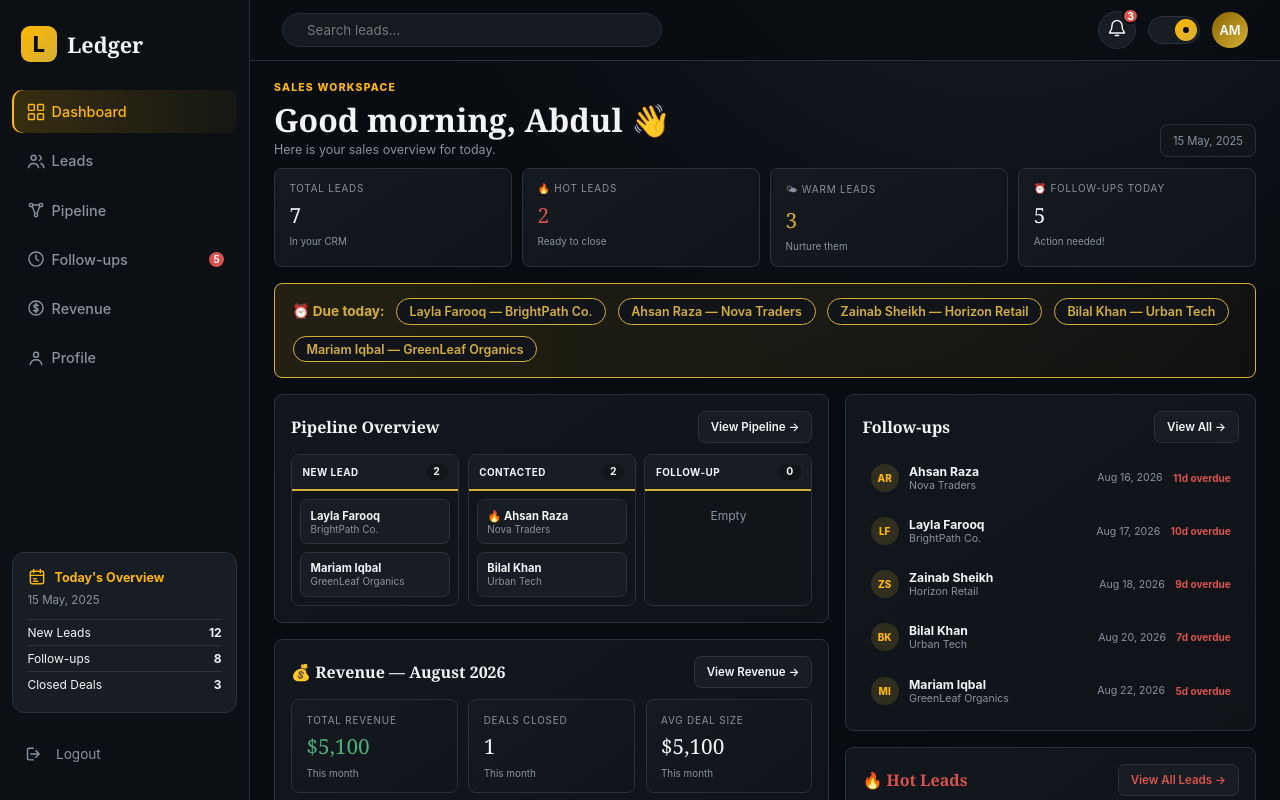
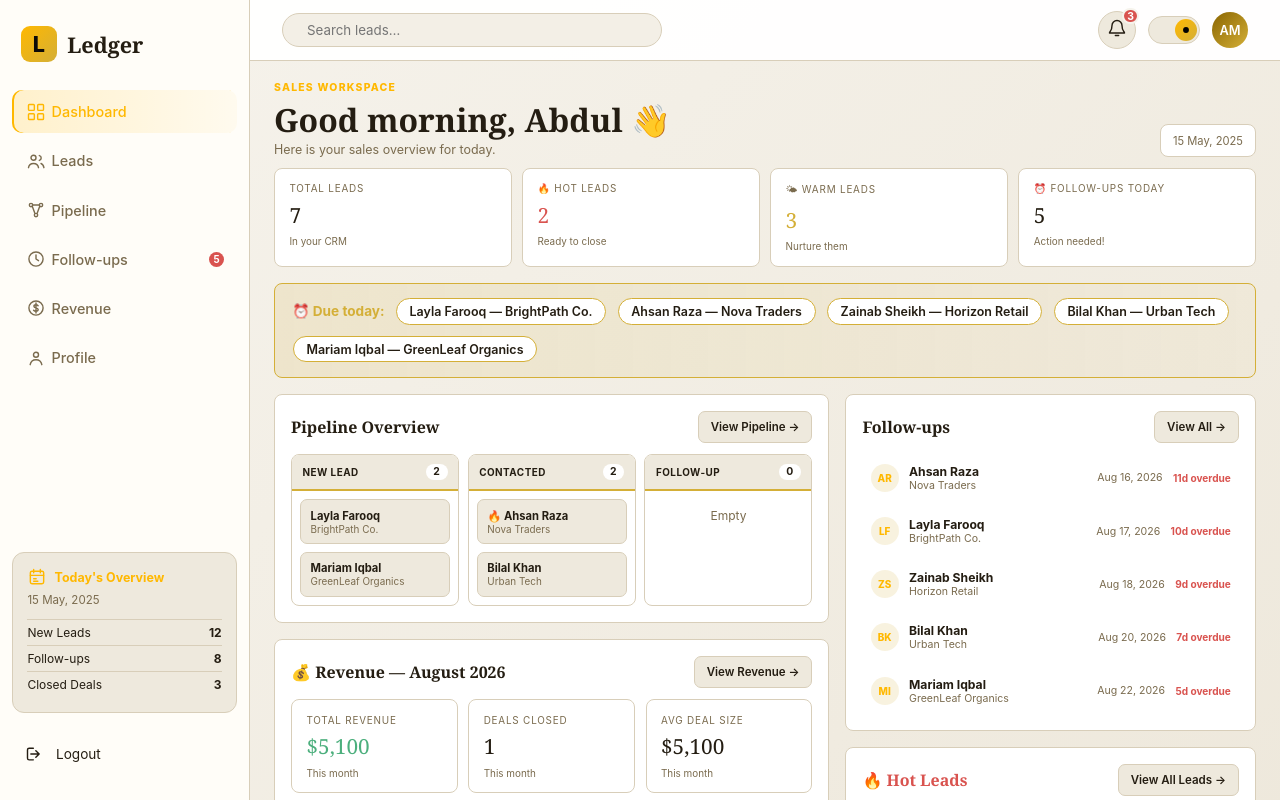
Before and after one commit to AbdulMoeez009/ledger-crm, a website with bundled scripts: page index.html in a window 1280 px wide. Both pictures are taken after a click on the button "Toggle dark and light theme". Shown: the top 800 px of the page. Built offline with nearby package versions, Linux system fonts and the light colour scheme; files whose address does not match are found by name.

Commit message:
Restore functional light and dark themes

```diff
--- a/css/style.css
+++ b/css/style.css
@@ -16,9 +16,9 @@ html[data-theme="dark"]{
 }
 
 html[data-theme="light"]{
-  --bg:#080B0F; --surface:#11151A; --surface-2:#181D23; --border:#29313A;
-  --text:#F3F4F6; --text-dim:#89929D; --shadow:0 8px 30px rgba(0,0,0,0.5);
-  color-scheme:dark;
+  --bg:#F6F3EC; --surface:#FFFFFF; --surface-2:#EEE9DD; --border:#D8CEB9;
+  --text:#241D12; --text-dim:#7A6B4E; --shadow:0 8px 24px rgba(107,66,38,0.12);
+  color-scheme:light;
 }
 
 * { margin:0; padding:0; box-sizing:border-box; }
@@ -26,6 +26,7 @@ body {
   background:radial-gradient(circle at 78% -20%, #18202A 0, var(--bg) 38%); color:var(--text); font-family:var(--ff-body);
   transition:background .4s,color .4s; min-height:100vh; -webkit-font-smoothing:antialiased; overflow-x:hidden;
 }
+html[data-theme="light"] body { background:linear-gradient(135deg,#F6F3EC,#EDE7DA); }
 a { color:inherit; text-decoration:none; }
 ul { list-style:none; }
 button { font-family:inherit; cursor:pointer; border:none; background:none; color:inherit; }
@@ -49,6 +50,7 @@ header.topbar {
   grid-area:header; display:flex; align-items:center; justify-content:space-between; gap:1rem; padding:.7rem clamp(1rem,3vw,2rem);
   border-bottom:1px solid var(--border); background:rgba(10,13,17,.94); position:sticky; top:0; z-index:30;
 }
+html[data-theme="light"] header.topbar { background:rgba(255,255,255,.94); }
 .brand { display:flex; align-items:center; gap:.6rem; font-family:var(--ff-display); font-size:clamp(1.1rem,2vw,1.4rem); }
 .brand .mark {
   width:34px; height:34px; border-radius:8px; background:conic-gradient(from 210deg,var(--gold),var(--brown),var(--gold));
@@ -58,6 +60,7 @@ header.topbar {
   flex:1; max-width:380px; display:flex; align-items:center; gap:.5rem; background:#151A20; border:1px solid #252D36;
   border-radius:999px; padding:.5rem 1rem; color:var(--text-dim); font-size:.85rem;
 }
+html[data-theme="light"] .search { background:#F3EFE6; border-color:var(--border); }
 .search input { background:none; border:none; color:var(--text); width:100%; font-family:inherit; }
 .search input:focus { outline:none; }
 .header-actions { display:flex; align-items:center; gap:.75rem; }
@@ -78,6 +81,7 @@ html[data-theme="light"] .theme-toggle .knob { transform:translateX(24px); }
   grid-area:nav; background:#0C1014; border-right:1px solid #252C34; display:flex; flex-direction:row; align-items:center; justify-content:space-around;
   padding:.6rem; position:sticky; bottom:0; z-index:10; order:2;
 }
+html[data-theme="light"] .sidebar { background:#FFFDF8; border-color:var(--border); }
 .side-brand { display:flex; align-items:center; gap:.65rem; padding:.15rem .55rem 1.35rem; font-family:var(--ff-display); font-size:1.35rem; font-weight:600; color:var(--text); }
 .side-brand .mark { width:36px; height:36px; border-radius:9px; background:linear-gradient(135deg,var(--gold-bright),var(--gold)); display:grid; place-items:center; color:#0B0A08; font-family:var(--ff-body); font-weight:800; }
 @media (min-width:768px) {
@@ -161,6 +165,7 @@ main {
   background:linear-gradient(145deg,#151A20,#101419); border:1px solid var(--border); border-radius:var(--radius); padding:1.1rem 1.25rem; display:flex;
   flex-direction:column; gap:.4rem; transition:transform .25s,box-shadow .25s,border-color .25s; animation:riseIn .6s ease both;
 }
+html[data-theme="light"] .stat-card { background:var(--surface); }
 .stat-card:hover { transform:translateY(-4px); box-shadow:var(--shadow); border-color:var(--gold); }
 .stat-card .label { font-size:.75rem; color:var(--text-dim); text-transform:uppercase; letter-spacing:.08em; }
 .stat-card .value { font-family:var(--ff-display); font-size:1.5rem; font-variant-numeric:tabular-nums; }
@@ -169,6 +174,20 @@ main {
 .panel {
   background:linear-gradient(145deg,#12171D,#0F1318); border:1px solid var(--border); border-radius:var(--radius); padding:1rem; animation:riseIn .6s ease both;
 }
+html[data-theme="light"] .panel { background:var(--surface); }
+html[data-theme="light"] body,
+html[data-theme="light"] button,
+html[data-theme="light"] input,
+html[data-theme="light"] select,
+html[data-theme="light"] textarea { color:#241D12 !important; }
+html[data-theme="light"] .text-dim,
+html[data-theme="light"] .view-sub,
+html[data-theme="light"] .lead-biz,
+html[data-theme="light"] th { color:#7A6B4E; }
+html[data-theme="light"] .panel,
+html[data-theme="light"] .sidebar,
+html[data-theme="light"] .view,
+html[data-theme="light"] .dashboard-intro { color:#241D12 !important; }
 .panel-head { display:flex; align-items:center; justify-content:space-between; margin-bottom:1rem; gap:1rem; flex-wrap:wrap; }
 .panel-head h2 { font-family:var(--ff-display); font-size:1.25rem; font-weight:600; }
 
```
